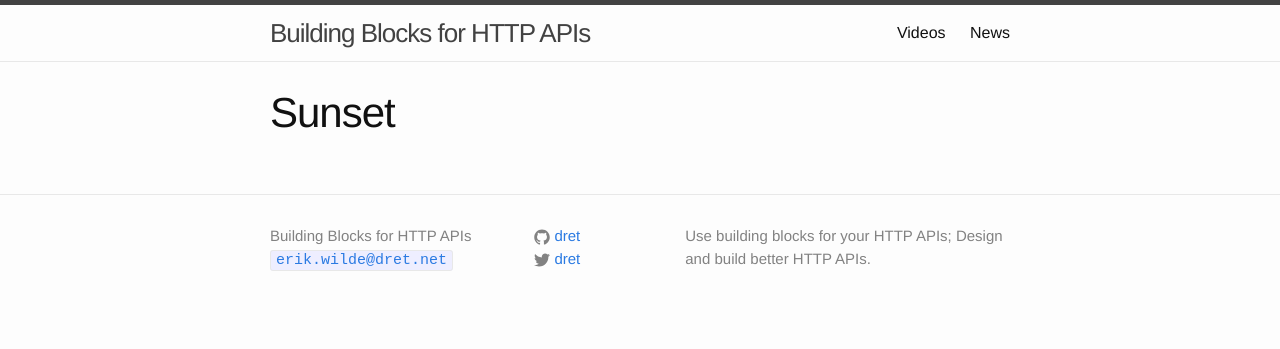
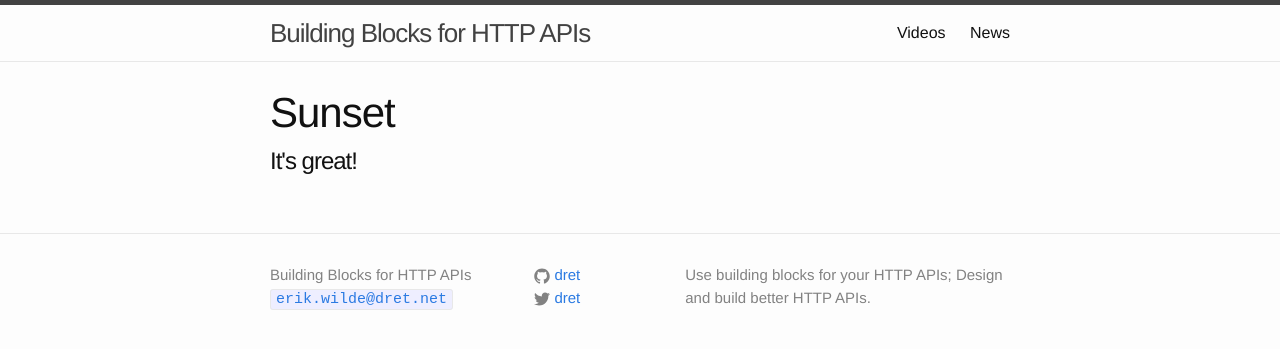
Before and after one commit to dret/HTTP-APIs, a Jekyll site: the page built from video/rfc-8594-sunset.md, in a window 1280 px wide. Shown: the top 349 px of the page. Built offline with Jekyll 4.4.1, drawn with Linux system fonts in a browser that asks for light colours.

Commit message:
minor CSS tweaking

```diff
--- a/_layouts/video.html
+++ b/_layouts/video.html
@@ -5,6 +5,7 @@ layout: default
 
   <header class="post-header">
     <h1 class="post-title">{{ page.title }}</h1>
+    <h2 class="post-subtitle">{{ page.description }}</h2>
   </header>
 
   <div class="post-content">
--- a/_sass/_layout.scss
+++ b/_sass/_layout.scss
@@ -213,6 +213,16 @@
     }
 }
 
+.post-subtitle {
+    font-size: 24px;
+    letter-spacing: -1px;
+    line-height: 1;
+
+    @include media-query($on-laptop) {
+        font-size: 20px;
+    }
+}
+
 .post-content {
     margin-bottom: $spacing-unit;
 
```
